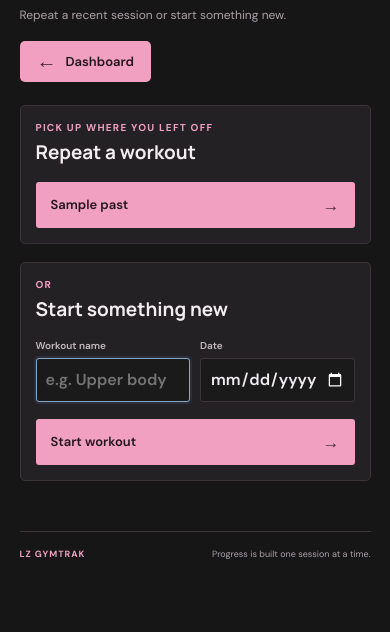
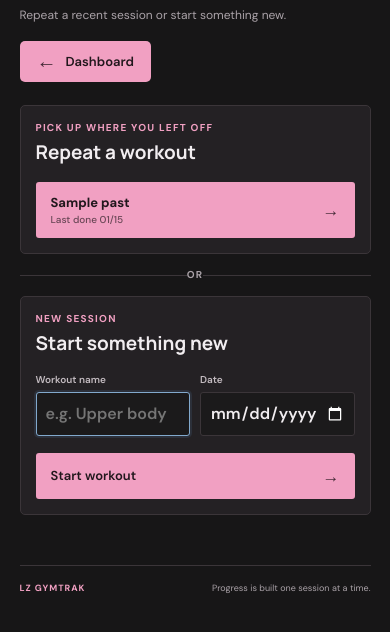
Before and after one commit to Lz-1000b/gym-progress-tracker, a Flask app: template templates/start_workout.html in a window 390 px wide. Shown: the part 151-783 px from the top of the page. Run offline with Flask 3, Linux system fonts and the light colour scheme; the template is opened without the code that fills it: most values are stand-ins (such as "Sample title", 1, 10 or a date in 2020).

Commit message:
Redesign start_workout and log_workout pages for clarity and mobile fit
- start_workout: fork layout splits repeat-vs-new into two paths with a
  divider, repeat buttons show last-done date, empty state is centered
- log_workout: exercises lead the page, name/date edit is de-emphasized,
  prefilled reps/weight are labeled, set rows align consistently, rest
  timer is labeled, empty-exercise state added
- fix next-set-row inputs overflowing the viewport on mobile (missing
  min-width: 0) and ballooning on desktop

Co-Authored-By: Claude Sonnet 5 <noreply@anthropic.com>

```diff
--- a/static/style.css
+++ b/static/style.css
@@ -95,6 +95,16 @@ button.clear-search { min-height: 44px; padding: 0 4px; border: 0; background: n
 .form-row input:focus, .search-form:focus-within { border-color: #82a9cd; box-shadow: 0 0 0 2px rgba(92,142,187,.14); }
 .save-button { display: flex; width: 100%; min-height: 44px; align-items: center; justify-content: space-between; margin-top: 13px; padding: 12px 15px; border: 0; border-radius: 3px; background: var(--pink-deep); color: #21171c; cursor: pointer; font-size: 13px; font-weight: 600; transition: background .2s, transform .2s; }
 .save-button span { color: var(--pink); font-size: 17px; }
+.workout-fork { display: grid; grid-template-columns: 1fr auto 1fr; align-items: stretch; gap: 20px; }
+.fork-pane { margin-bottom: 0; }
+.fork-divider { position: relative; display: flex; align-items: center; justify-content: center; }
+.fork-divider::before { content: ""; position: absolute; top: 0; bottom: 0; left: 50%; width: 1px; background: var(--line); }
+.fork-divider span { position: relative; z-index: 1; padding: 6px 0; background: var(--paper); color: var(--muted); font-size: 10px; font-weight: 700; letter-spacing: 1.25px; }
+.new-session-solo { max-width: 480px; margin: 0 auto; }
+.repeat-info { display: flex; flex-direction: column; align-items: flex-start; gap: 2px; }
+.save-button .repeat-info { color: #21171c; }
+.repeat-info strong { font-size: 13px; font-weight: 700; }
+.repeat-info small { font-size: 10px; font-weight: 500; opacity: .65; }
 .empty-state { display: grid; min-height: 200px; place-content: center; justify-items: center; border-top: 1px solid var(--line); color: var(--muted); text-align: center; }
 .empty-mark { display: grid; width: 36px; height: 36px; place-items: center; margin-bottom: 10px; border-radius: 50%; background: var(--blue-soft); color: var(--blue); }
 .empty-state h3 { margin: 0 0 6px; color: var(--ink); font-size: 14px; }
@@ -103,27 +113,33 @@ button.clear-search { min-height: 44px; padding: 0 4px; border: 0; background: n
 .page-footer span:first-child { color: var(--blue); font-size: 9px; font-weight: 700; letter-spacing: 1px; }
 .visually-hidden { position: absolute; width: 1px; height: 1px; overflow: hidden; clip: rect(0, 0, 0, 0); white-space: nowrap; clip-path: inset(50%); }
 
-.page-shell.with-rest-banner { padding-bottom: 110px; }
+.page-shell.with-rest-banner { padding-bottom: 130px; }
 .exercise-block { padding: 14px; margin-bottom: 14px; border: 1px solid var(--line); border-radius: 5px; background: var(--paper); }
 .exercise-block-heading { display: flex; align-items: center; justify-content: space-between; margin-bottom: 10px; }
 .exercise-block-heading h3 { margin: 0; font-size: 13px; font-weight: 700; }
 .remove-exercise-btn { min-height: 36px; padding: 6px 8px; border: 0; background: none; color: var(--muted); cursor: pointer; font-size: 10px; font-weight: 700; }
 .remove-exercise-btn:hover { color: var(--pink-deep); }
 .logged-sets { display: grid; gap: 4px; margin-bottom: 8px; }
-.logged-set-row { display: flex; align-items: center; justify-content: space-between; gap: 8px; padding: 6px 0; border-bottom: 1px solid var(--line); font-size: 11px; color: var(--muted); }
+.logged-set-row { display: flex; align-items: center; gap: 8px; padding: 6px 0; border-bottom: 1px solid var(--line); font-size: 11px; color: var(--muted); }
 .logged-set-row span:first-child { flex: 0 0 auto; color: var(--blue); font-weight: 700; }
+.logged-set-row span:nth-child(2) { flex: 1; text-align: right; }
+.set-row-action { flex: 0 0 auto; min-width: 36px; text-align: right; }
 .undo-set-btn { min-height: 32px; padding: 4px 8px; border: 0; background: none; color: var(--muted); text-decoration: underline; cursor: pointer; font-size: 10px; }
 .undo-set-btn:hover { color: var(--pink-deep); }
-.next-set-row { display: grid; grid-template-columns: 1fr 1fr auto; gap: 8px; align-items: center; }
-.next-set-row input { height: 44px; padding: 0 9px; border: 1px solid var(--line); border-radius: 3px; outline: none; background: #1b1a1b; color: var(--ink); font-size: 16px; text-align: center; }
+.set-hint { margin: 0 0 6px; color: var(--muted); font-size: 10px; font-weight: 500; }
+.next-set-row { display: grid; grid-template-columns: minmax(0, 140px) minmax(0, 140px) auto; gap: 8px; align-items: center; }
+.next-set-row input { width: 100%; min-width: 0; height: 44px; padding: 0 9px; border: 1px solid var(--line); border-radius: 3px; outline: none; background: #1b1a1b; color: var(--ink); font-size: 16px; text-align: center; }
 .next-set-row input:focus { border-color: #82a9cd; box-shadow: 0 0 0 2px rgba(92,142,187,.14); }
 .log-set-btn { width: 44px; height: 44px; border: 0; border-radius: 3px; background: var(--pink-deep); color: #21171c; font-size: 18px; font-weight: 700; cursor: pointer; transition: background .2s; }
 .log-set-btn:hover { background: var(--blue); }
 .add-exercise-row { display: flex; gap: 8px; margin-top: 6px; }
-.add-exercise-row input { flex: 1; height: 44px; padding: 0 9px; border: 1px solid var(--line); border-radius: 3px; outline: none; background: #1b1a1b; color: var(--ink); font-size: 16px; }
+.add-exercise-row input { flex: 1; min-width: 0; height: 44px; padding: 0 9px; border: 1px solid var(--line); border-radius: 3px; outline: none; background: #1b1a1b; color: var(--ink); font-size: 16px; }
 .add-exercise-row input:focus { border-color: #82a9cd; box-shadow: 0 0 0 2px rgba(92,142,187,.14); }
-#rest-timer { position: fixed; left: 0; right: 0; bottom: 0; z-index: 10; display: flex; align-items: center; justify-content: center; gap: 14px; padding: 14px 16px; border-top: 1px solid var(--line); background: rgba(23,22,23,.96); backdrop-filter: blur(4px); }
+.add-exercise-row .save-button { width: auto; margin-top: 0; }
+#rest-timer { position: fixed; left: 0; right: 0; bottom: 0; z-index: 10; display: flex; flex-direction: column; align-items: center; gap: 6px; padding: 10px 16px 14px; border-top: 1px solid var(--line); background: rgba(23,22,23,.96); backdrop-filter: blur(4px); }
 #rest-timer[hidden] { display: none; }
+.rest-label { color: var(--blue); font-size: 10px; font-weight: 700; letter-spacing: 1.25px; }
+.rest-controls { display: flex; align-items: center; justify-content: center; gap: 14px; }
 #rest-seconds { min-width: 54px; font-family: 'Manrope', sans-serif; font-size: 22px; font-weight: 700; color: var(--pink-deep); text-align: center; }
 .rest-btn { min-height: 40px; min-width: 40px; padding: 0 12px; border: 1px solid var(--line); border-radius: 3px; background: transparent; color: var(--ink); cursor: pointer; font-size: 12px; font-weight: 700; }
 .rest-btn:hover { border-color: var(--pink-deep); color: var(--pink-deep); }
@@ -135,6 +151,9 @@ button.clear-search { min-height: 44px; padding: 0 4px; border: 0; background: n
 @media (max-width: 800px) {
   .content-grid { grid-template-columns: minmax(0, 1fr); gap: 30px; }
   .side-column { display: grid; grid-template-columns: 1fr 1.2fr; align-items: start; }
+  .workout-fork { grid-template-columns: 1fr; gap: 4px; }
+  .fork-divider { height: 34px; }
+  .fork-divider::before { left: 0; right: 0; top: 50%; bottom: auto; width: auto; height: 1px; }
 }
 @media (max-width: 560px) {
   .topbar { height: 58px; padding: 0 5vw; }
@@ -151,7 +170,7 @@ button.clear-search { min-height: 44px; padding: 0 4px; border: 0; background: n
   .search-form { width: 100%; }
   .side-column { display: flex; }
   .log-section { padding: 15px; }
-  .next-set-row { grid-template-columns: 1fr 1fr auto; gap: 5px; }
+  .next-set-row { grid-template-columns: minmax(0, 1fr) minmax(0, 1fr) auto; gap: 5px; }
   .workout-row { gap: 9px; }
   .workout-actions { gap: 7px; }
   .page-footer { gap: 12px; font-size: 9px; }
--- a/templates/start_workout.html
+++ b/templates/start_workout.html
@@ -41,7 +41,8 @@
     {% endwith %}
 
     {% if recent_workouts %}
-      <section class="section-block log-section">
+      <div class="workout-fork">
+        <section class="section-block log-section fork-pane">
           <div class="section-heading compact-heading">
             <div><p class="eyebrow">PICK UP WHERE YOU LEFT OFF</p><h2>Repeat a workout</h2></div>
           </div>
@@ -50,15 +51,22 @@
               <input type="hidden" name="workout_name" value="{{ past.name }}">
               <input type="hidden" name="workout_date" value="{{ today }}">
               <input type="hidden" name="repeat_workout_id" value="{{ past.id }}">
-            <button class="save-button" type="submit">{{ past.name }} <span aria-hidden="true">&rarr;</span></button>
+              <button class="save-button repeat-button" type="submit">
+                <span class="repeat-info">
+                  <strong>{{ past.name }}</strong>
+                  <small>Last done {{ past.workout_date[5:7] }}/{{ past.workout_date[8:10] }}</small>
+                </span>
+                <span aria-hidden="true">&rarr;</span>
+              </button>
             </form>
           {% endfor %}
         </section>
-    {% endif %}
 
-    <section class="section-block log-section">
+        <div class="fork-divider" aria-hidden="true"><span>OR</span></div>
+
+        <section class="section-block log-section fork-pane">
           <div class="section-heading compact-heading">
-        <div><p class="eyebrow">{% if recent_workouts %}OR{% else %}NEW SESSION{% endif %}</p><h2>Start something new</h2></div>
+            <div><p class="eyebrow">NEW SESSION</p><h2>Start something new</h2></div>
           </div>
           <form action="{{ url_for('new_workout') }}" method="post">
             <div class="form-row">
@@ -68,6 +76,21 @@
             <button class="save-button" type="submit">Start workout <span aria-hidden="true">&rarr;</span></button>
           </form>
         </section>
+      </div>
+    {% else %}
+      <section class="section-block log-section new-session-solo">
+        <div class="section-heading compact-heading">
+          <div><p class="eyebrow">NEW SESSION</p><h2>Start something new</h2></div>
+        </div>
+        <form action="{{ url_for('new_workout') }}" method="post">
+          <div class="form-row">
+            <label>Workout name<input name="workout_name" placeholder="e.g. Upper body" maxlength="80" required autofocus></label>
+            <label>Date<input name="workout_date" type="date" value="{{ today }}" required></label>
+          </div>
+          <button class="save-button" type="submit">Start workout <span aria-hidden="true">&rarr;</span></button>
+        </form>
+      </section>
+    {% endif %}
     <footer class="page-footer"><span>LZ GYMTRAK</span><span>Progress is built one session at a time.</span></footer>
   </main>
 </body>
```
Also changed, not shown: templates/log_workout.html (+37 -21 lines). Lines whose indentation alone changed are shown as unchanged.
